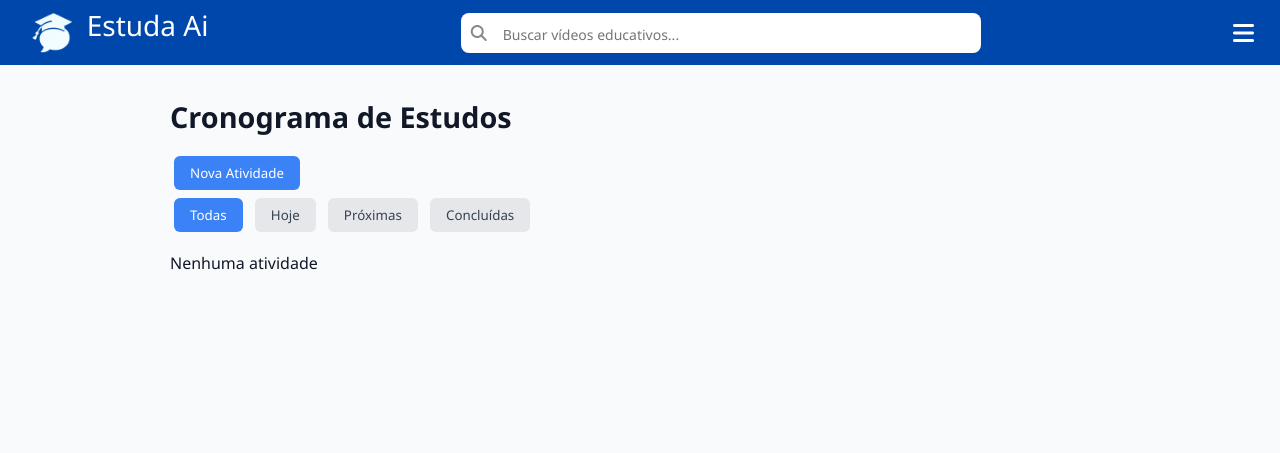
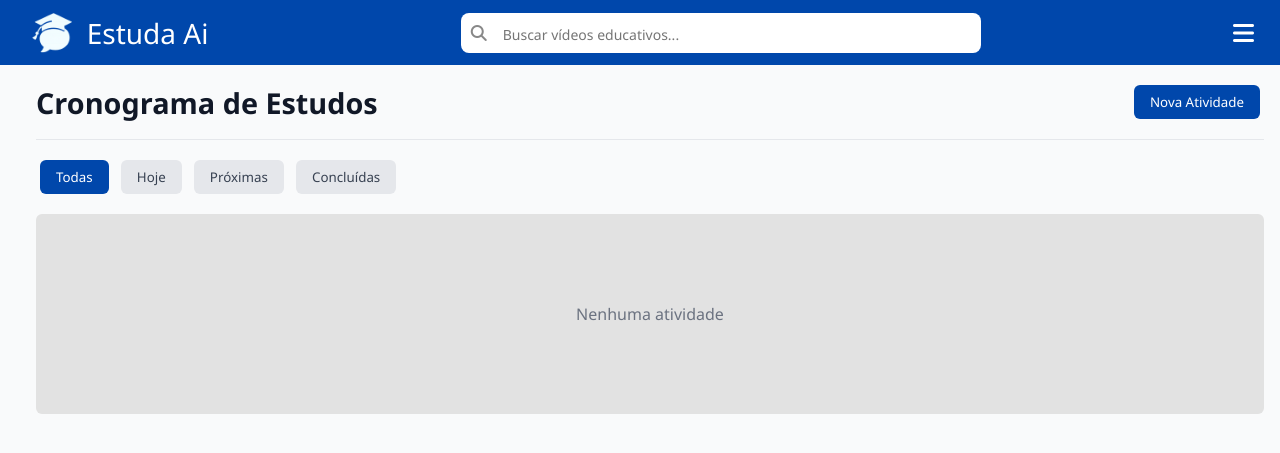
Before and after one commit to CauaOliveira7737/Hackaton---Cesar, a Flask app: page /calendario in a window 1280 px wide. Shown: the top 453 px of the page. Run offline with Flask 3, Linux system fonts and the light colour scheme; a user stored in the database is signed in; data comes from the database, SQL or seed files in the repository; both versions use the stored data as it was after the commit; data that the repository does not hold is empty.

Commit message:
visual tela de cronograma

```diff
--- a/static/calendario.css
+++ b/static/calendario.css
@@ -3,7 +3,7 @@
   --fg: #111827;
   --muted: #6b7280;
   --card-bg: #ffffff;
-  --accent: #3b82f6;
+  --accent: #0047AB;
   --green: #22c55e;
   --red: #ef4444;
   --border: #e5e7eb;
@@ -18,14 +18,19 @@ body {
 }
 
 .container {
-  max-width: 960px;
+  max-width: 100%;
   margin: auto;
-  padding: 2rem;
+  padding: 1rem;
 }
 
 h1 {
   font-size: 1.8rem;
-  margin-bottom: 1rem;
+}
+
+hr {
+  border: none;
+  border-top: 1px solid var(--border);
+  margin: 1rem 0;
 }
 
 button {
@@ -97,6 +102,11 @@ input, select {
 .abas button {
   background: #e5e7eb;
   color: #374151;
+}
+
+.abas button:hover {
+  background: #aaacaf;
+  color: white;
 }
 
 .abas button.active {
@@ -240,3 +250,20 @@ input, select {
 .modal-overlay.active {
   display: block;
 }
+
+.atividade-header {
+  display: flex;
+  justify-content: space-between;
+  align-items: center;
+}
+
+.atividades-container {
+  display: flex;
+  text-align: center;
+  justify-content: center;
+  flex-direction: column;
+  color: var(--muted);
+  background-color: #e2e2e2;
+  min-height: 200px;
+  border-radius: 6px;
+}
--- a/static/js/calendario.js
+++ b/static/js/calendario.js
@@ -95,7 +95,13 @@ function filtrar(tipo) {
 function renderizar(lista) {
   const container = document.getElementById('atividades');
   container.innerHTML = '';
-  if (lista.length === 0) return container.innerHTML = '<p>Nenhuma atividade</p>';
+  if (lista.length === 0) {
+    container.className = 'atividades-container';
+    return container.innerHTML = '<p>Nenhuma atividade</p>';
+  }
+  else {
+    container.className = null;
+  }
   lista.forEach(a => {
     const el = document.createElement('div');
     el.className = 'card' + (a.concluida ? ' completed' : '');
@@ -104,6 +110,7 @@ function renderizar(lista) {
       ${a.descricao || ''}<br>
       ${a.duracao} min<br>
       ${a.externa ? ('📍 ' + a.local + '<br>') : ''}Categoria: ${a.categoria}<br>
+      <br>
       <button onclick="toggle(${a.id})">${a.concluida ? 'Desfazer' : 'Concluir'}</button>
       <button class="remover" onclick="remover(${a.id})">Excluir</button>
     `;
--- a/templates/calendario.html
+++ b/templates/calendario.html
@@ -8,9 +8,13 @@
 {% endblock %}
 
 {% block content %}
+
 <div class="container">
-  <h1>Cronograma de Estudos</h1>
-  <button onclick="mostrarFormulario()">Nova Atividade</button>
+  <div class="atividade-header">
+    <h1>Cronograma de Estudos</h1>
+    <button onclick="mostrarFormulario()">Nova Atividade</button>
+  </div>
+  <hr>
   <div id="mensagem-feedback" style="display: none; padding: 10px; border-radius: 6px; margin: 10px 0;"></div>
   <!-- Formulário -->
   <div id="modal-overlay" class="modal-overlay"></div>
```
Also changed, not shown: instance/meubanco.db.
